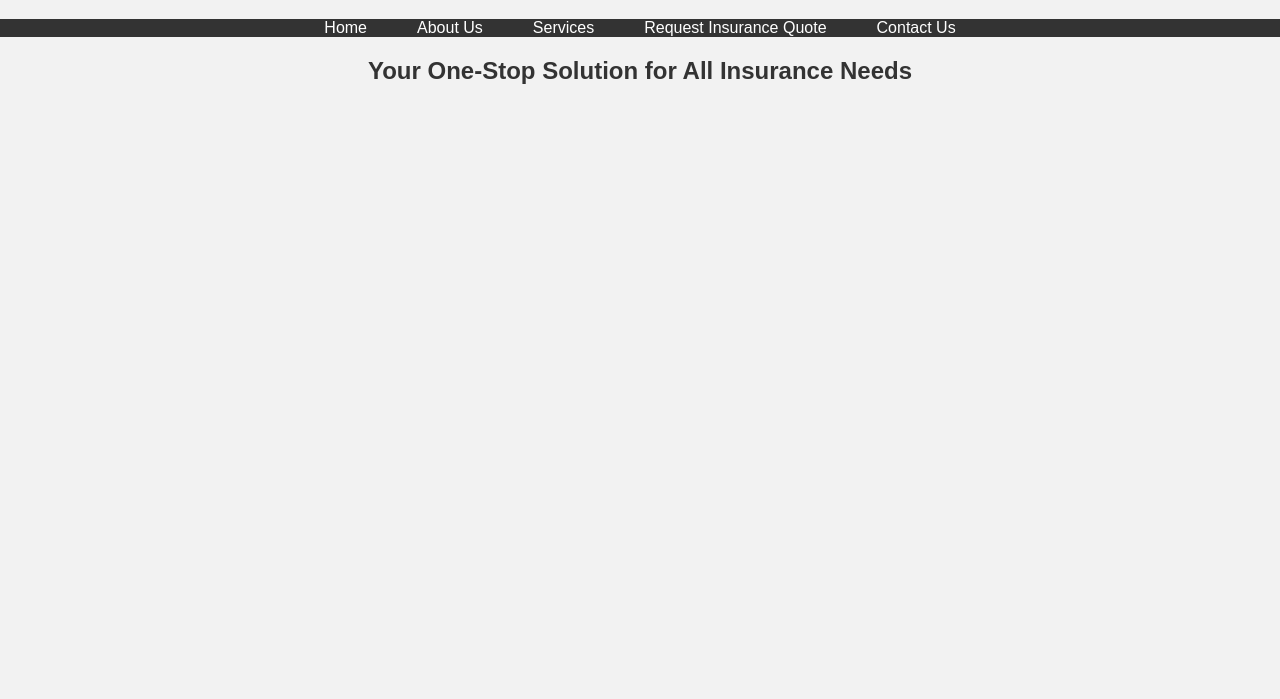
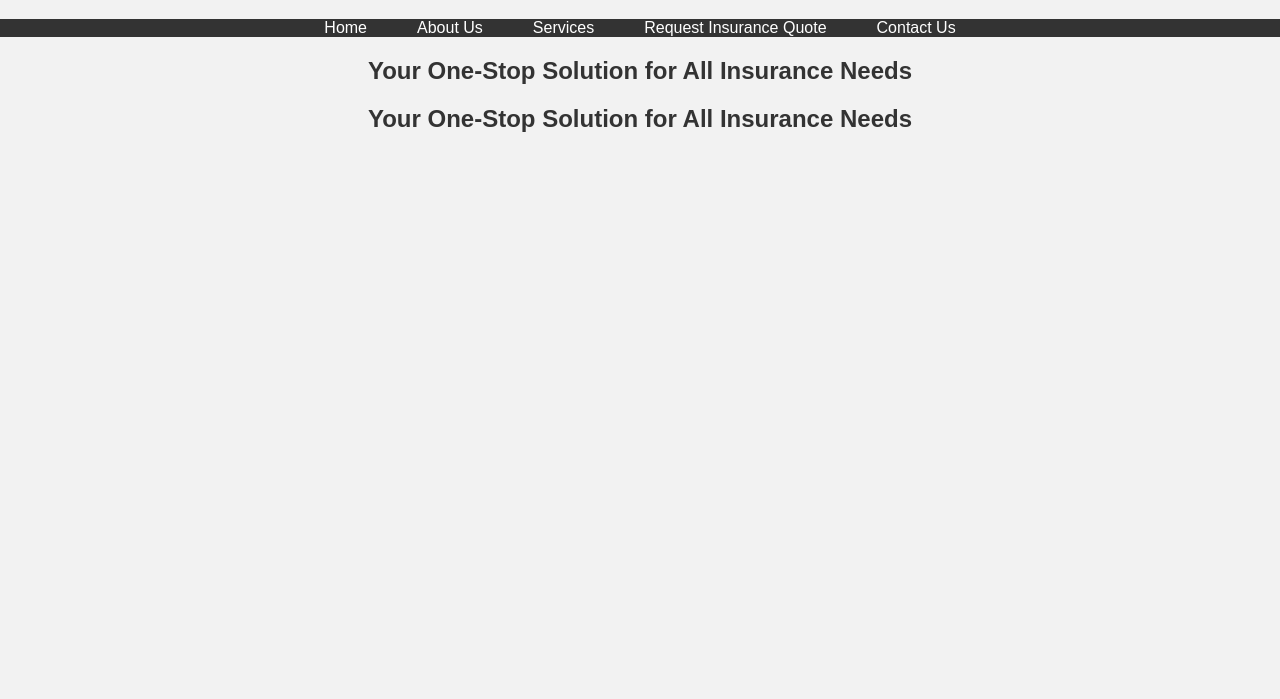
Before and after one commit to anuradhashanthraj/Excelr-Insurace-App, a plain HTML site: page index.html in a window 1280 px wide. Shown: the part 101-800 px from the top of the page. Drawn offline with Linux system fonts and the light colour scheme.

Commit message:
Changes are done in Testing

```diff
--- a/index.html
+++ b/index.html
@@ -21,6 +21,7 @@
     </header>
     <main>
         <h2>Your One-Stop Solution for All Insurance Needs</h2>
+        <h2>Your One-Stop Solution for All Insurance Needs</h2>
     </main>
 </body>
 </html>
```
